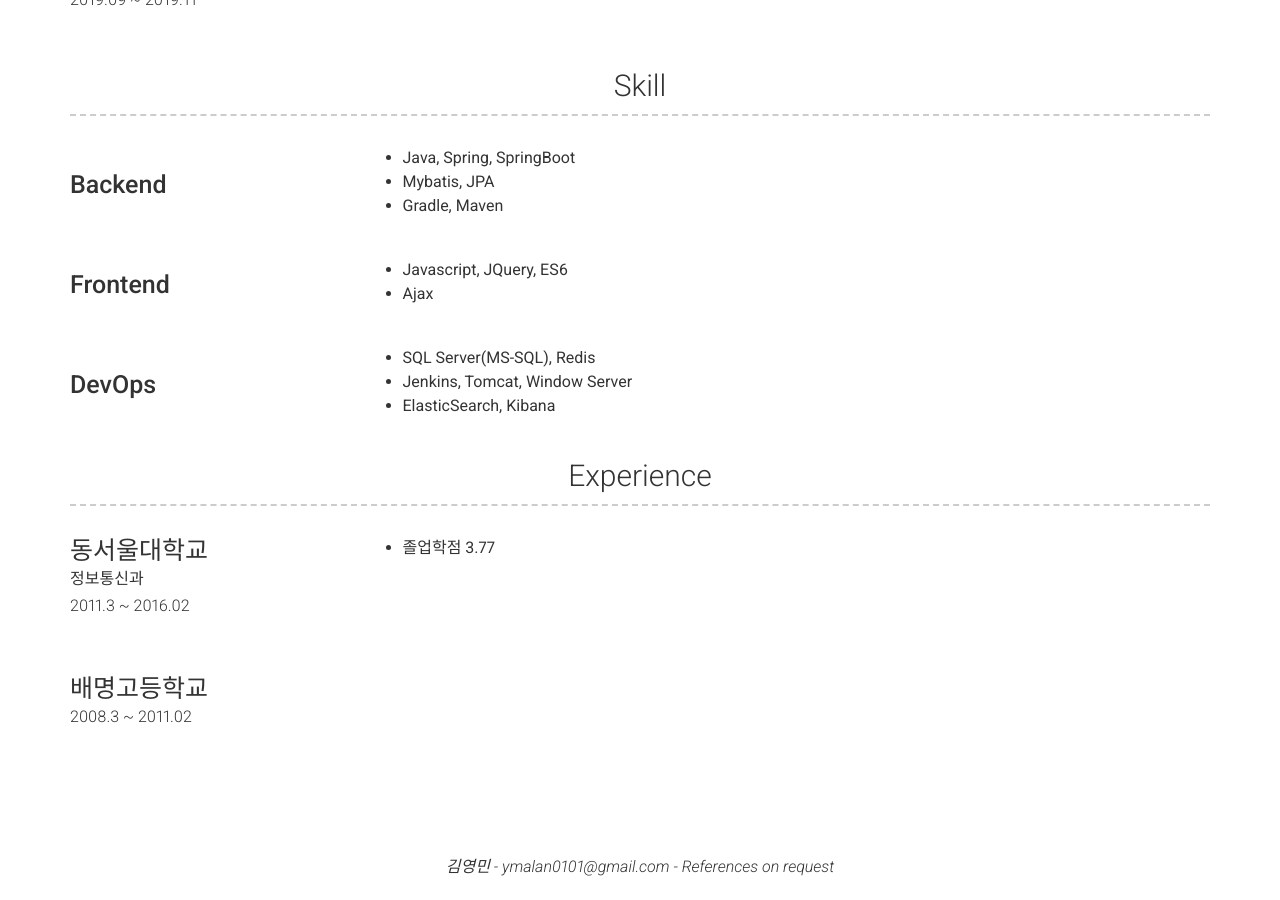
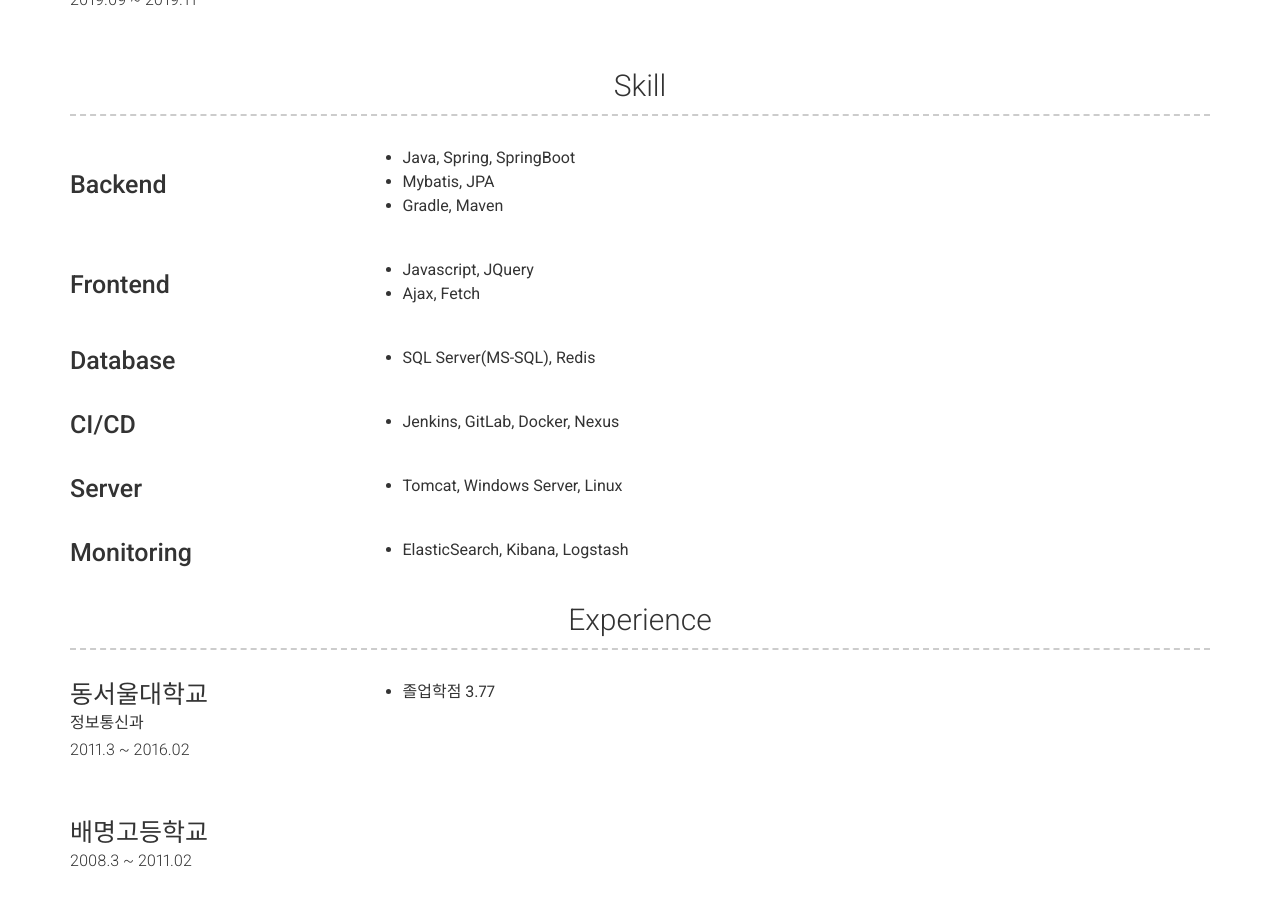
Before and after one commit to nonamecoders/nonamecoders.github.io, a Jekyll site: the page built from index.md, in a window 1280 px wide and 900 px high, scrolled down 1801 px. Built offline with Jekyll 4.4.1, drawn with Linux system fonts in a browser that asks for light colours; nearby versions of some CDN libraries.

Commit message:
update resume: refine skills and split DevOps section
Co-Authored-By: Claude Sonnet 4.6 <noreply@anthropic.com>

```diff
--- a/_config.yml
+++ b/_config.yml
@@ -192,18 +192,24 @@ content:
         # quote: >
         #   Short institution or course description (optional)
         description: | # this will include new lines to allow paragraphs
-          * Javascript, JQuery, ES6
-          * Ajax
+          * Javascript, JQuery
+          * Ajax, Fetch
       - layout: top-left
-        title: DevOps
-        # sub_title: Qualifications (eg. BA Performing Arts)
-        # caption: Date Range (eg. 2016 - 2019)
-        # quote: >
-        #   Short institution or course description (optional)
+        title: Database
         description: | # this will include new lines to allow paragraphs
           * SQL Server(MS-SQL), Redis
-          * Jenkins, Tomcat, Window Server
-          * ElasticSearch, Kibana
+      - layout: top-left
+        title: CI/CD
+        description: | # this will include new lines to allow paragraphs
+          * Jenkins, GitLab, Docker, Nexus
+      - layout: top-left
+        title: Server
+        description: | # this will include new lines to allow paragraphs
+          * Tomcat, Windows Server, Linux
+      - layout: top-left
+        title: Monitoring
+        description: | # this will include new lines to allow paragraphs
+          * ElasticSearch, Kibana, Logstash
   - title: Experience
     layout: list
     content:
@@ -224,12 +230,6 @@ content:
         # quote: >
         #   카카오톡 주문하기 브랜드/제품/매장/주문 API,결제페이지 운영/개발
         description: | # this will include new lines to allow paragraphs
-
-  # - title: todo
-  #   layout: text
-  #   content: | # this will include new lines to allow paragraphs
-  #     ## 마이바티스 사용했던 경험을 JPA에 녹이는 중이고, CS 공부를 병행하고있습니다.
-  #     ## 성장하려는 욕심을 가지고 역량을 키워 더 좋은 서비스를 만드는게 목표입니다.
 
 
 
```
